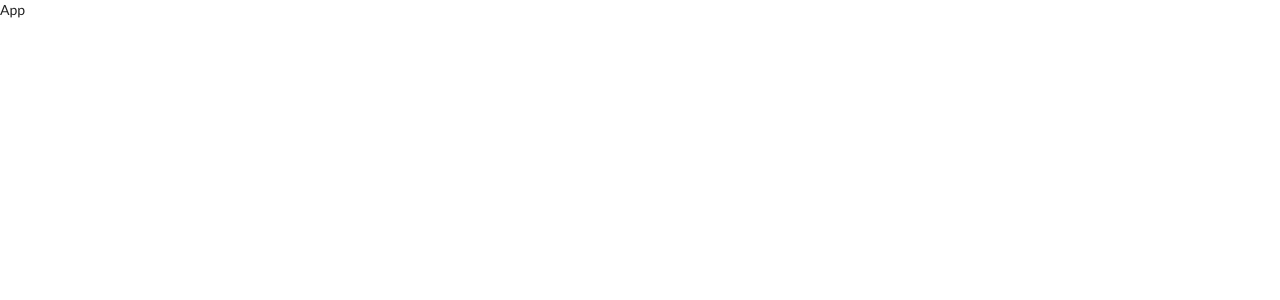
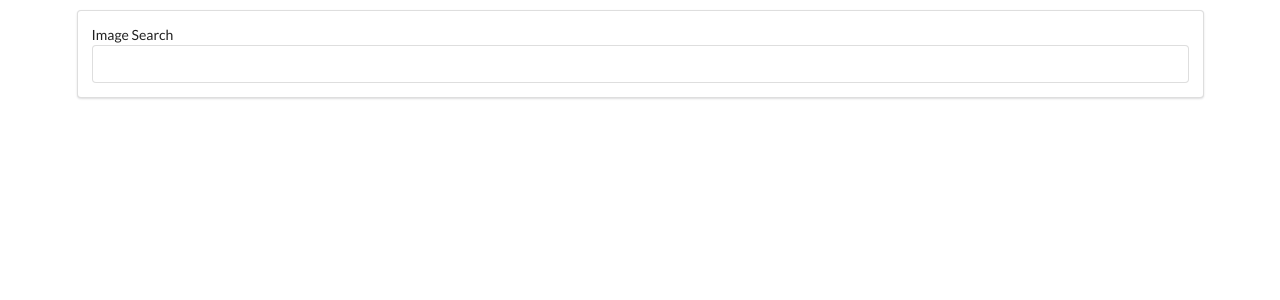
Before and after one commit to sharad99kr/ReactProjects, a React (Create React App) app: page / in a window 1280 px wide. Shown: the top 300 px of the page. Built offline with nearby package versions, Linux system fonts and the light colour scheme.

Commit message:
[Section 7][81]Handling user input

```diff
--- a/src/components/App.js
+++ b/src/components/App.js
@@ -1,7 +1,11 @@
 import React from 'react';
 import ReactDOM from 'react-dom';
+import SearchBar from './SearchBar';
 
-const App=()=>{
-    return <div>App</div>
+const App = () => {
+    return (
+        <div className="ui container" style={{ marginTop: '10px' }}>
+            <SearchBar />
+        </div>);
 };
 export default App;
--- /dev/null
+++ b/src/components/SearchBar.js
@@ -0,0 +1,36 @@
+import React from 'react';
+
+class SearchBar extends React.Component {
+
+    state ={term:''};
+
+
+/*
+        onInputChange(event) {
+        console.log(event.target.value);
+    }
+*/
+    render() {
+        return (
+            <div className="ui segment">
+                <form className="ui form">
+                    <div>
+                        <label>Image Search</label>
+
+                        {
+                            /*
+                            <input type="text" onChange={(e) => console.log(e.target.value)} />
+                            <input type="text" onChange={this.onInputChange} />
+                            */
+                        }
+                        <input type="text" value={this.state.term} onChange={(e) => this.setState({ term : e.target.value})} />
+
+                    </div>
+
+                </form>
+            </div>
+        );
+    }
+}
+
+export default SearchBar;
```
